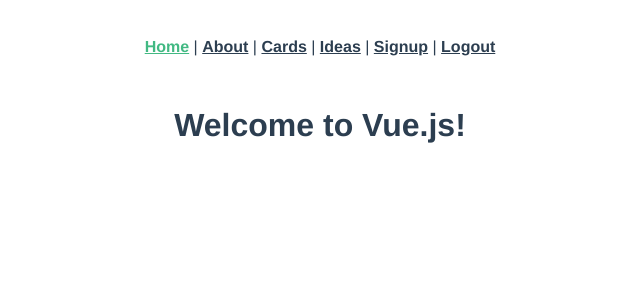
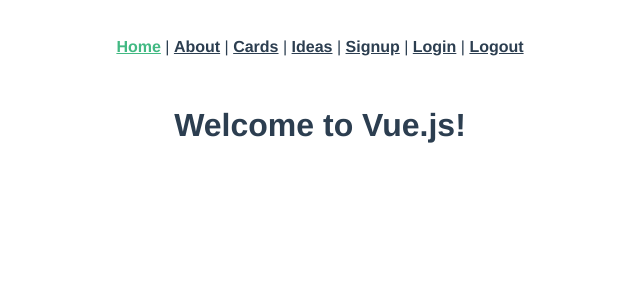
Before and after one commit to devorahortega/brainstorm-frontend, a Vue app: page / in a window 1280 px wide. Shown: the top 300 px of the page, without its empty margins (320-960 px from the left). Built offline with nearby package versions, Linux system fonts and the light colour scheme.

Commit message:
Adds Login page

```diff
--- a/src/App.vue
+++ b/src/App.vue
@@ -10,6 +10,8 @@
       <router-link to="/ideas">Ideas</router-link>
       |
       <router-link to="/users">Signup</router-link>
+      |
+      <router-link to="/sessions">Login</router-link>
       |
       <router-link to="/sessions">Logout</router-link>
     </div>
--- a/src/router/index.js
+++ b/src/router/index.js
@@ -4,6 +4,7 @@
 import CardsIndex from "../views/CardsIndex.vue";
 import IdeasIndex from "../views/IdeasIndex.vue";
 import Signup from "../views/Signup.vue";
+import Login from "../views/Login.vue";
 import Logout from "../views/Logout.vue";
 
 Vue.use(VueRouter);
@@ -25,6 +26,7 @@
   { path: "/cards", name: "cards-index", component: CardsIndex },
   { path: "/ideas", name: "ideas-index", component: IdeasIndex },
   { path: "/users", name: "signup", component: Signup },
+  { path: "/sessions", name: "login", component: Login },
   { path: "/sessions", name: "logout", component: Logout },
 ];
 
```
Also changed, not shown: src/views/Login.vue (added).
